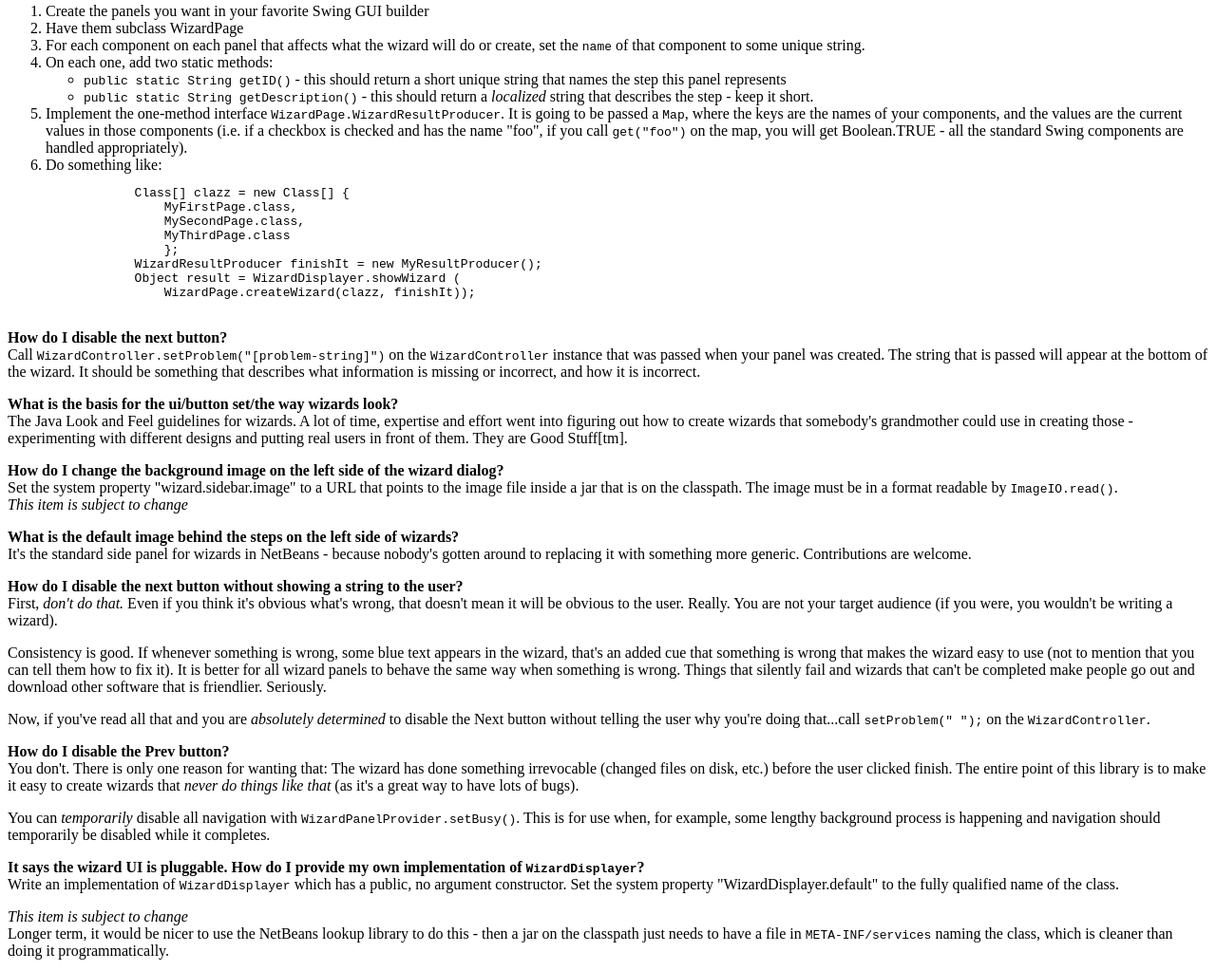
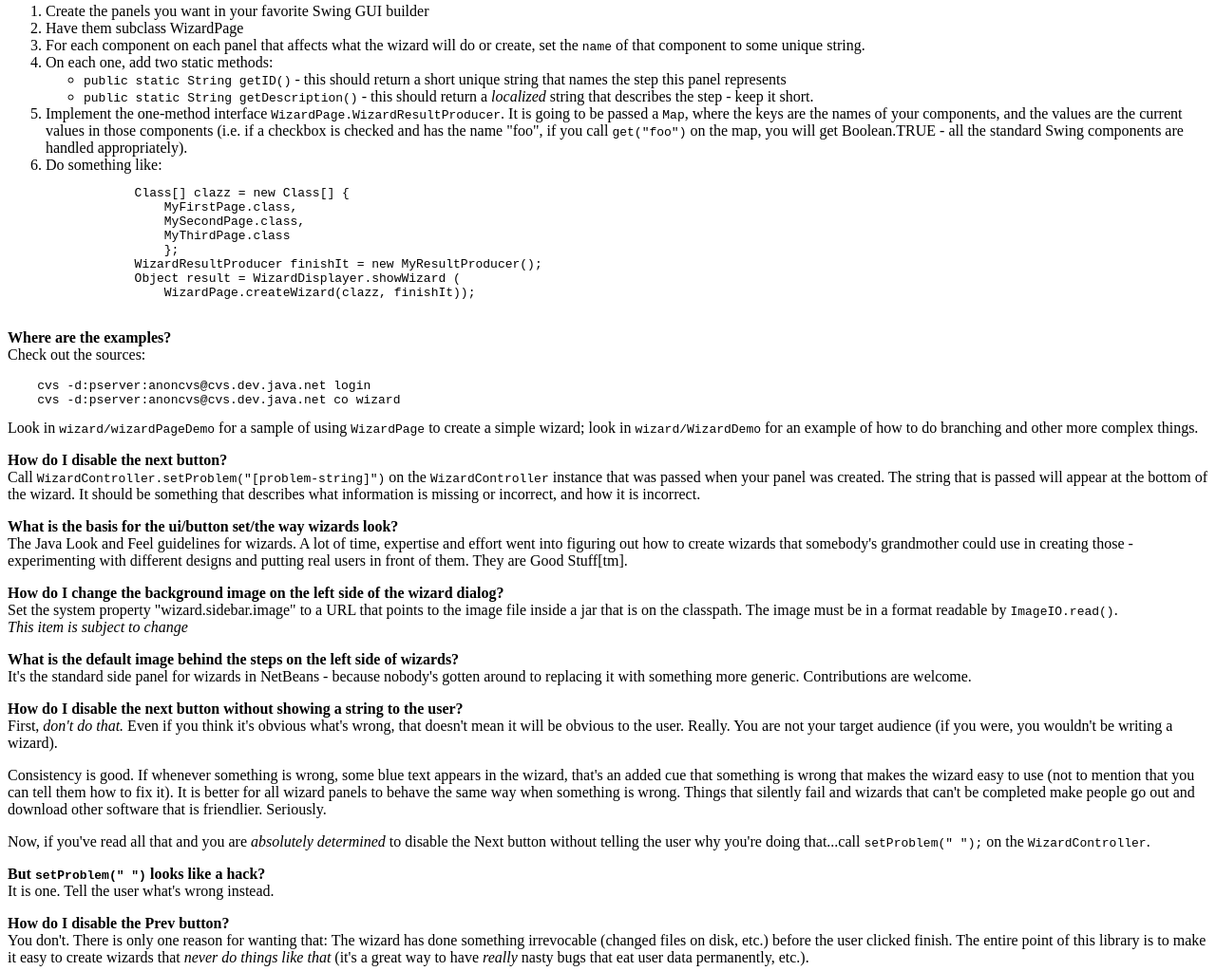
Before and after one commit to karchie/Wizard, a plain HTML site: page www/faq.html in a window 1280 px wide. Shown: the part 97-1120 px from the top of the page at 95% size. Drawn offline with Linux system fonts and the light colour scheme.

Commit message:
Adding pointer to the examples
git-svn-id: https://wizard.dev.java.net/svn/wizard/trunk@23 a62af56b-1f7e-0410-9489-a907742bcd7b

```diff
--- a/www/faq.html
+++ b/www/faq.html
@@ -46,6 +46,17 @@ set of steps, do the following:
     </li>
 </ol>
 <p>
+<b>Where are the examples?</b><br>
+Check out the sources:
+<pre>
+    cvs -d:pserver:anoncvs@cvs.dev.java.net login
+    cvs -d:pserver:anoncvs@cvs.dev.java.net co wizard
+</pre>
+Look in <code>wizard/wizardPageDemo</code> for a sample of
+using <code>WizardPage</code> to create a simple wizard;
+look in <code>wizard/WizardDemo</code> for an example of how to
+do branching and other more complex things.
+<p>
 <b>How do I disable the next button?</b><br>
 Call <code>WizardController.setProblem(&quot;[problem-string]&quot;)</code> on the
 <code>WizardController</code> instance that was passed when your panel was
@@ -86,11 +97,16 @@ Now, if you've read all that and you are <i>absolutely determined</i> to disable
 the Next button without telling the user why you're doing that...call
 <code>setProblem(&quot;  &quot;);</code> on the <code>WizardController</code>.
 <p>
+<b>But <code>setProblem(&quot; &quot;)</code> looks like a hack?</b><br>
+It is one.  Tell the user what's wrong instead.
+
+<p>
 <b>How do I disable the Prev button?</b><br>
 You don't.  There is only one reason for wanting that:  The wizard has done
 something irrevocable (changed files on disk, etc.) before the user clicked
 finish.  The entire point of this library is to make it easy to create wizards
-that <i>never do things like that</i> (as it's a great way to have lots of bugs).
+that <i>never do things like that</i> (it's a great way to have
+<i>really</i> nasty bugs that eat user data permanently, etc.).
 <p>
 You can <i>temporarily</i> disable all navigation with
 <code>WizardPanelProvider.setBusy()</code>.  This is for use when, for example,
```
